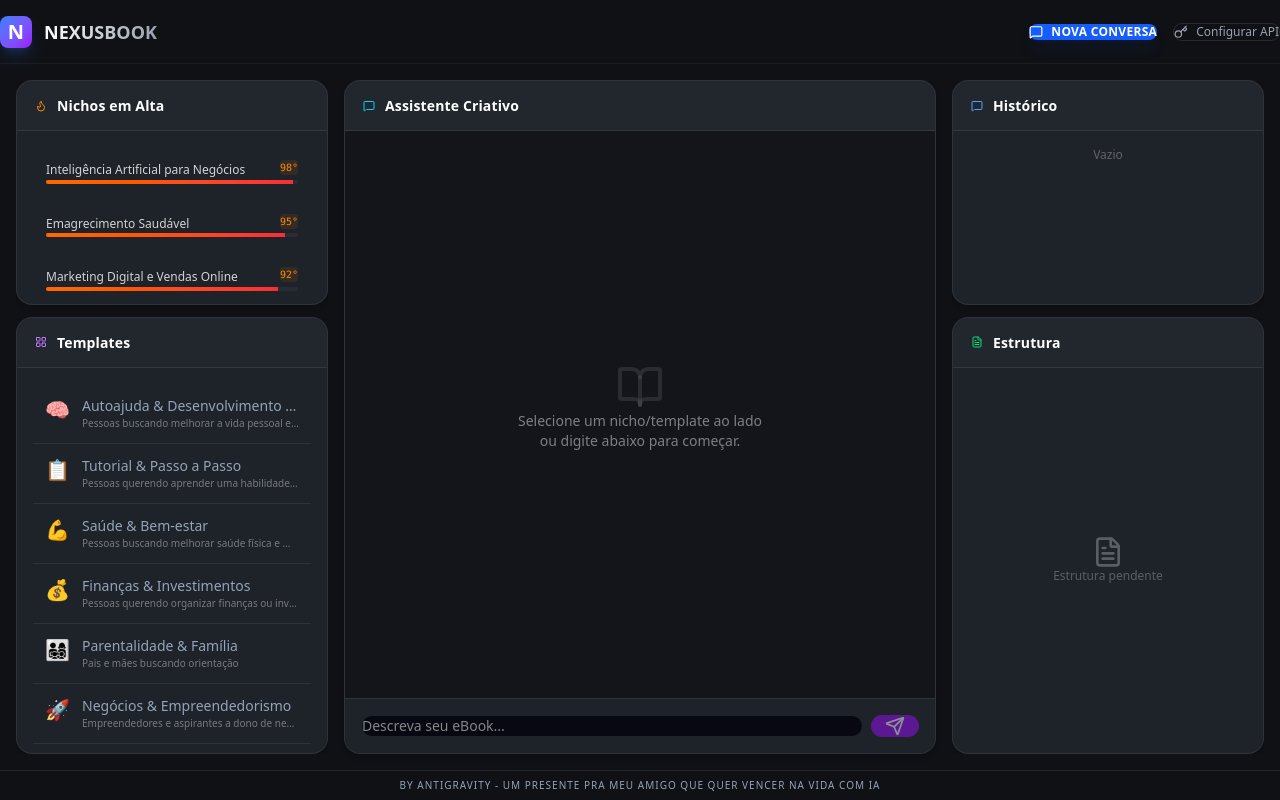
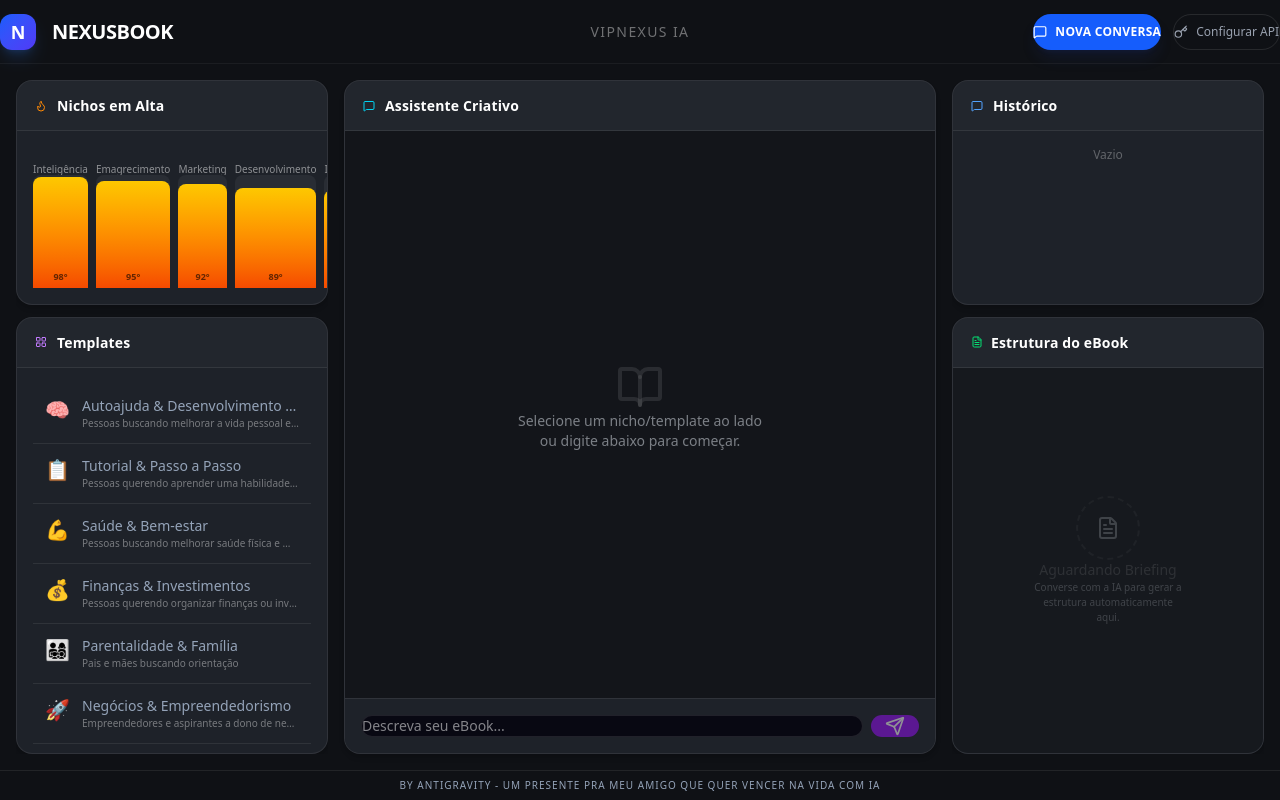
Before and after one commit to impressaovipjames-spec/NEXUSBOOK, a React (Vite) app: page / in a window 1280 px wide. Built offline with nearby package versions, Linux system fonts and the light colour scheme.

Commit message:
Layout Polish: Header separation, Vertical Niche Bars, Structure Placeholder

```diff
--- a/src/App.tsx
+++ b/src/App.tsx
@@ -364,28 +364,34 @@ Preço sugerido: ${template.precoSugerido}`
                 }
             `}</style>
 
-            {/* Header */}
-            <header className="h-16 border-b border-white/5 flex items-center justify-between px-6 bg-[#0f1115] shrink-0 z-10 box-border">
-                <div className="flex items-center gap-3">
-                    <div className="w-8 h-8 rounded-lg bg-gradient-to-br from-blue-500 to-purple-600 flex items-center justify-center font-bold text-white text-xl shadow-lg shadow-blue-500/20">N</div>
-                    <span className="font-bold text-lg bg-clip-text text-transparent bg-gradient-to-r from-white to-gray-400">NEXUSBOOK</span>
+            {/* Header - Fixed & Styled */}
+            <header className="h-16 flex items-center justify-between px-6 bg-[#0f1115] border-b border-white/5 shrink-0 relative z-50">
+                <div className="flex items-center gap-4">
+                    <div className="w-9 h-9 rounded-xl bg-gradient-to-br from-blue-600 to-indigo-600 flex items-center justify-center shadow-lg shadow-blue-500/20">
+                        <span className="font-bold text-white text-lg">N</span>
+                    </div>
+                    <span className="font-bold text-xl tracking-tight text-white hidden md:block">NEXUSBOOK</span>
                 </div>
 
-                <div className="flex items-center gap-4">
+                <h1 className="absolute left-1/2 top-1/2 -translate-x-1/2 -translate-y-1/2 font-medium text-white/40 text-sm tracking-widest uppercase hidden lg:block">
+                    VIPNEXUS IA
+                </h1>
+
+                <div className="flex items-center gap-3">
                     <button
                         onClick={handleNewChat}
-                        className="flex items-center gap-2 px-4 py-2 rounded-full bg-blue-600 hover:bg-blue-500 text-white text-xs font-bold uppercase tracking-wide transition-all shadow-lg shadow-blue-900/20 hover:scale-105"
+                        className="h-9 px-4 rounded-full bg-blue-600 hover:bg-blue-500 text-white text-xs font-bold uppercase tracking-wide transition-all shadow-lg shadow-blue-900/20 flex items-center gap-2"
                     >
                         <MessageSquare className="w-3.5 h-3.5" />
-                        Nova Conversa
+                        <span className="hidden sm:inline">Nova Conversa</span>
                     </button>
 
                     <button
                         onClick={() => setShowKeyModal(true)}
-                        className={`flex items-center gap-2 px-4 py-2 rounded-full border text-xs font-medium transition-colors ${apiKey ? 'border-green-500/20 text-green-400 bg-green-500/10' : 'border-white/10 text-gray-400 hover:bg-white/5 hover:text-white'}`}
+                        className={`h-9 px-4 rounded-full border flex items-center gap-2 text-xs font-medium transition-all ${apiKey ? 'border-green-500/30 text-green-400 bg-green-500/10' : 'border-white/10 text-gray-400 hover:bg-white/5'}`}
                     >
                         <Key className="w-3.5 h-3.5" />
-                        {apiKey ? 'API Conectada' : 'Configurar API'}
+                        <span className="hidden sm:inline">{apiKey ? 'API Conectada' : 'Configurar API'}</span>
                     </button>
                 </div>
             </header>
@@ -438,15 +444,26 @@ Preço sugerido: ${template.precoSugerido}`
                             <Flame className="w-3 h-3 text-orange-400" />
                             Nichos em Alta
                         </div>
-                        <div className="panel-content overflow-y-auto p-2">
-                            {nichosQuentes.map((nicho) => (
-                                <div key={nicho.nome} onClick={() => handleSelectNicho(nicho.nome)} className="niche-card group">
-                                    <div className="flex justify-between items-start mb-2">
-                                        <span className="text-xs font-medium text-white/80 group-hover:text-white leading-relaxed">{nicho.nome}</span>
-                                        <span className="text-[10px] text-orange-400 font-mono bg-orange-400/10 px-1 rounded ml-2">{nicho.temperatura}°</span>
+                        <div className="panel-content overflow-hidden p-4 flex items-end justify-between gap-2 h-full">
+                            {nichosQuentes.slice(0, 5).map((nicho) => (
+                                <div
+                                    key={nicho.nome}
+                                    onClick={() => handleSelectNicho(nicho.nome)}
+                                    className="group flex flex-col items-center justify-end w-full cursor-pointer h-full relative"
+                                >
+                                    <div className="mb-2 text-[10px] text-white/50 group-hover:text-white font-medium text-center leading-tight w-full truncate px-1 transition-colors z-10">
+                                        {nicho.nome.split(' ')[0]} {/* Show only first word for space */}
                                     </div>
-                                    <div className="h-1 bg-white/5 rounded-full overflow-hidden">
-                                        <div className="h-full bg-gradient-to-r from-orange-500 to-red-500" style={{ width: `${nicho.temperatura}%` }} />
+                                    <div className="w-full bg-white/5 rounded-t-lg relative overflow-hidden transition-all group-hover:bg-white/10" style={{ height: '80%' }}>
+                                        <div
+                                            className="absolute bottom-0 left-0 w-full bg-gradient-to-t from-orange-600 to-yellow-400 rounded-t-lg transition-all duration-1000 ease-out group-hover:from-orange-500 group-hover:to-yellow-300"
+                                            style={{ height: `${nicho.temperatura}%` }}
+                                        />
+                                        <span className="absolute bottom-1 left-1/2 -translate-x-1/2 text-[9px] font-bold text-black/60">{nicho.temperatura}°</span>
+                                    </div>
+                                    {/* Tooltip on hover for full name */}
+                                    <div className="opacity-0 group-hover:opacity-100 absolute -top-8 left-1/2 -translate-x-1/2 bg-black/90 text-white text-[10px] px-2 py-1 rounded whitespace-nowrap z-20 pointer-events-none transition-opacity">
+                                        {nicho.nome}
                                     </div>
                                 </div>
                             ))}
@@ -545,12 +562,15 @@ Preço sugerido: ${template.precoSugerido}`
                         </div>
                     </div>
 
-                    <div className="panel flex-1">
-                        <div className="panel-header">
-                            <FileText className="w-3 h-3 text-green-400" />
-                            Estrutura
+                    <div className="panel flex-1 flex flex-col">
+                        <div className="panel-header justify-between">
+                            <div className="flex items-center gap-2">
+                                <FileText className="w-3 h-3 text-green-400" />
+                                Estrutura do eBook
+                            </div>
+                            {detectedStructure && <span className="text-[10px] bg-green-500/10 text-green-400 px-2 py-0.5 rounded-full border border-green-500/20">Pronto</span>}
                         </div>
-                        <div className="panel-content overflow-y-auto p-3">
+                        <div className="panel-content overflow-y-auto p-0 bg-[#0f1115]/50 flex-1">
                             {detectedStructure ? (
                                 <div className="space-y-3">
                                     <div>
@@ -576,9 +596,14 @@ Preço sugerido: ${template.precoSugerido}`
                                     </button>
                                 </div>
                             ) : (
-                                <div className="h-full flex flex-col items-center justify-center text-center opacity-30">
-                                    <FileText className="w-8 h-8 mb-2" />
-                                    <p className="text-xs">Estrutura pendente</p>
+                                <div className="h-full flex flex-col items-center justify-center text-center opacity-20 space-y-4 p-8">
+                                    <div className="w-16 h-16 rounded-full border-2 border-dashed border-white/20 flex items-center justify-center">
+                                        <FileText className="w-6 h-6" />
+                                    </div>
+                                    <div className="space-y-1">
+                                        <p className="text-sm font-medium text-white/50">Aguardando Briefing</p>
+                                        <p className="text-[10px] max-w-[150px] mx-auto">Converse com a IA para gerar a estrutura automaticamente aqui.</p>
+                                    </div>
                                 </div>
                             )}
                         </div>
```
